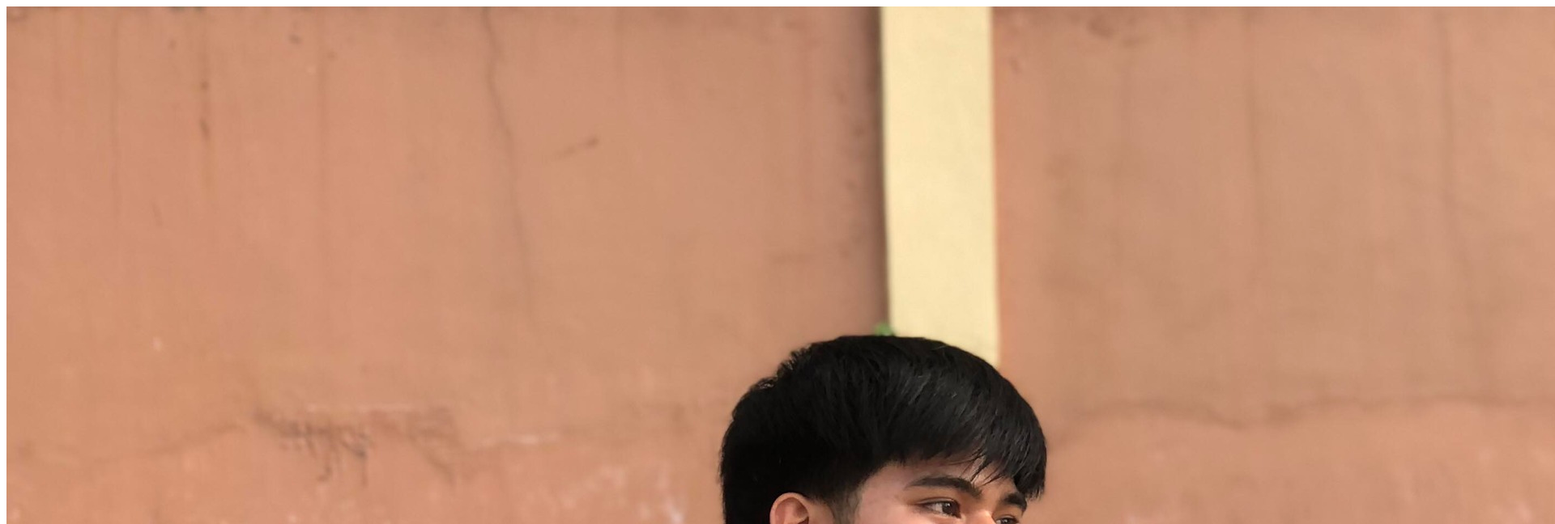
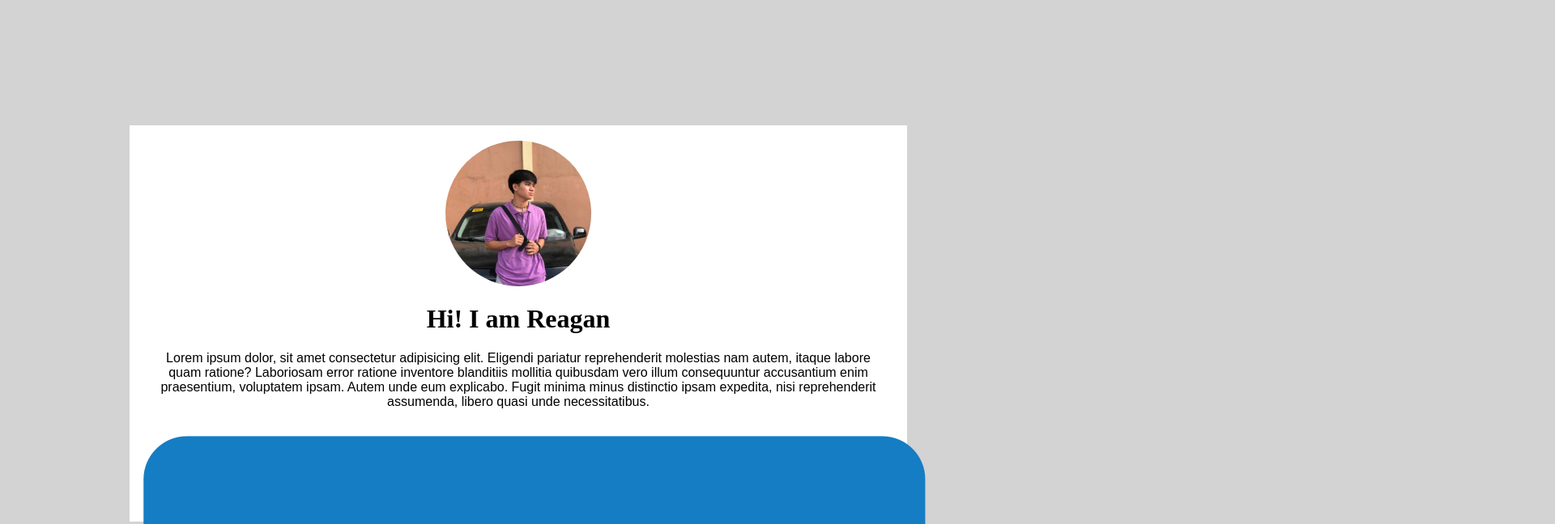
Before and after one commit to PinpinReagan/pinpin-reagan-S, a plain HTML site: page index.html in a window 1280 px wide. Shown: the top 648 px of the page at 81% size, 1920 px wide, since content can reach past the window. Drawn offline with Linux system fonts and the light colour scheme; files that its build step writes are made by us from their sources.

Commit message:
successfullycontainerbody

```diff
--- a/gan.css
+++ b/gan.css
@@ -0,0 +1,39 @@
+body{
+    background-color:lightgray;
+
+}
+
+
+
+.gan{
+
+    background-color: white;
+    position: absolute;
+    top: 50%;
+    left: 50%;
+    transform: translate(-50%,-50%);
+    width: 75%;
+    height: 50%;
+
+    text-align: center;
+    padding-bottom: 90px;
+}
+.profile-picture{
+    margin-top: 2%;
+    height: 180px;
+    display: block;
+    margin-left: auto;
+    margin-right: auto;
+    border-radius: 90%;
+
+
+}
+.bio{
+
+    margin-top: 10px;
+    text-align: center;
+    margin-left: 3.5%;
+    margin-right: 3.5%;
+    font-size: 100%;
+    font-family: Arial, Helvetica, sans-serif;
+}
--- a/index.html
+++ b/index.html
@@ -4,7 +4,7 @@
     <meta charset="UTF-8">
     <meta http-equiv="X-UA-Compatible" content="IE=edge">
     <meta name="viewport" content="width=device-width, initial-scale=1.0">
-    <link rel="stylesheet" href="css/gan.css">
+  <link rel="stylesheet" href="gan.css">
     <title>Document</title>
 </head>
 <body>
```
